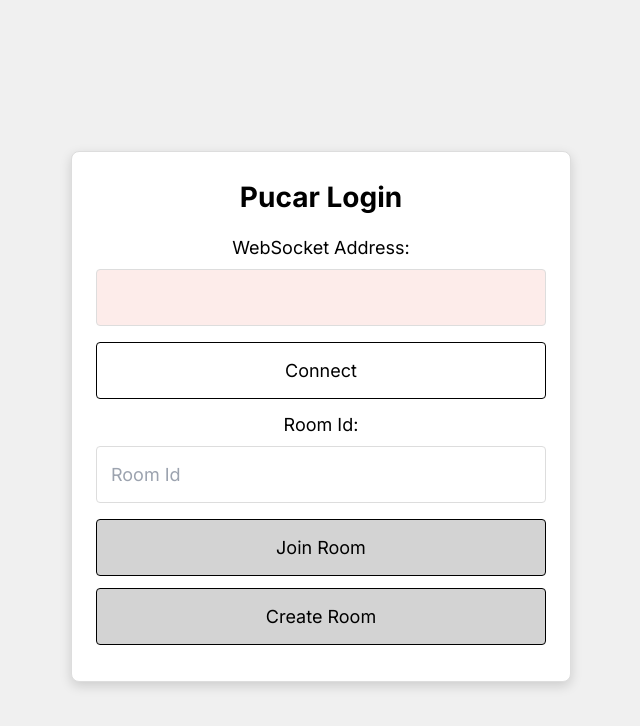
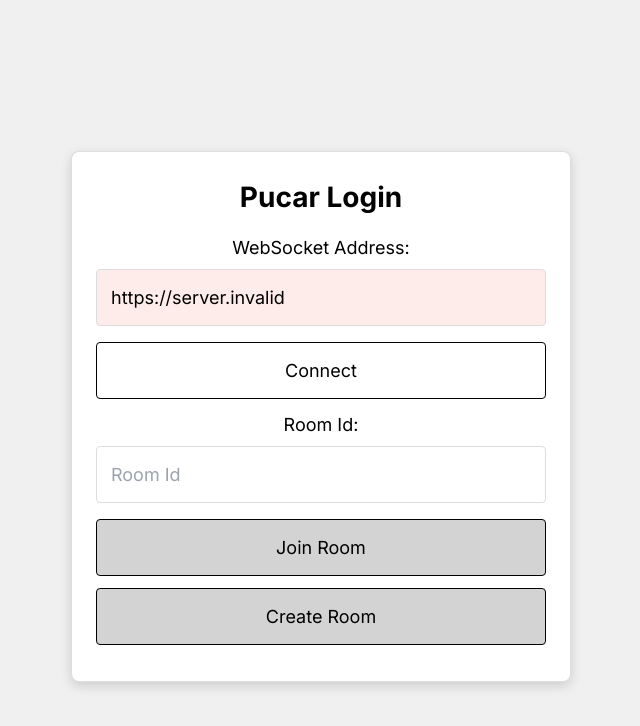
Before and after one commit to pucardotorg/dristi_experiments, a Next.js app in the folder Playground/: page /transcription in a window 1280 px wide. Shown: the top 726 px of the page, without its empty margins (319-959 px from the left). Built offline with nearby package versions, Linux system fonts and the light colour scheme; no server answers.

Commit message:
fix: small chore

```diff
--- a/Playground/src/app/transcription/page.js
+++ b/Playground/src/app/transcription/page.js
@@ -415,7 +415,7 @@ const Transcription = () => {
             <input
               type="text"
               id="websocketAddress-login"
-            defaultValue={process.env.NEXT_PUBLIC_TRANSCRIPTION_WS}
+            defaultValue={process.env.NEXT_PUBLIC_WEBSOCKET_URL}
               className={`inputBox ${webSocketStatus === 'Connected' ? 'success' : webSocketStatus === 'Not Connected' ? 'error' : ''}`}
             />
             <button onClick={() => initWebSocket('login')}>Connect</button>
@@ -445,7 +445,7 @@ const Transcription = () => {
                 <input
                   type="text"
                   ref={websocketAddressRef}
-                defaultValue={process.env.NEXT_PUBLIC_TRANSCRIPTION_WS}
+                defaultValue={process.env.NEXT_PUBLIC_WEBSOCKET_URL}
                   className={`inputBox ${webSocketStatus === 'Connected' ? 'success' : webSocketStatus === 'Not Connected' ? 'error' : ''}`}
                 />
               </div>
```
Also changed, not shown: 1 other file (tests, documents, lock files or other folders).
